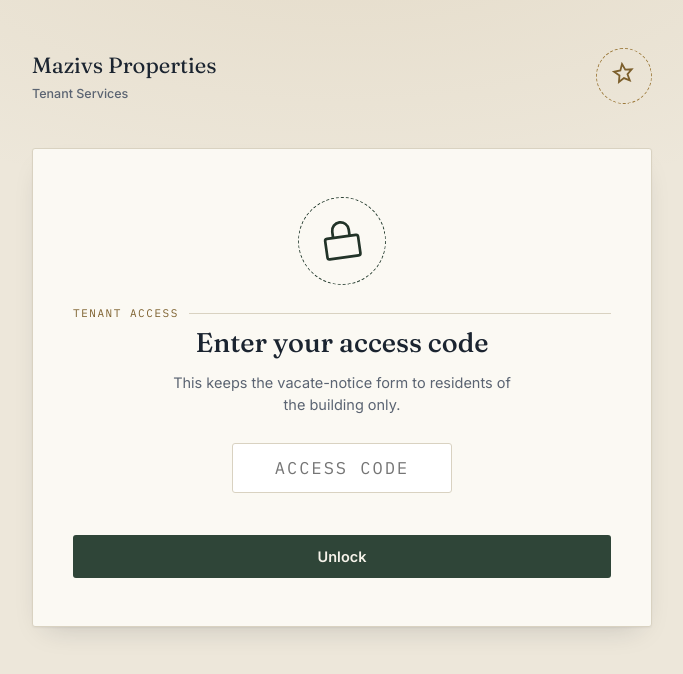
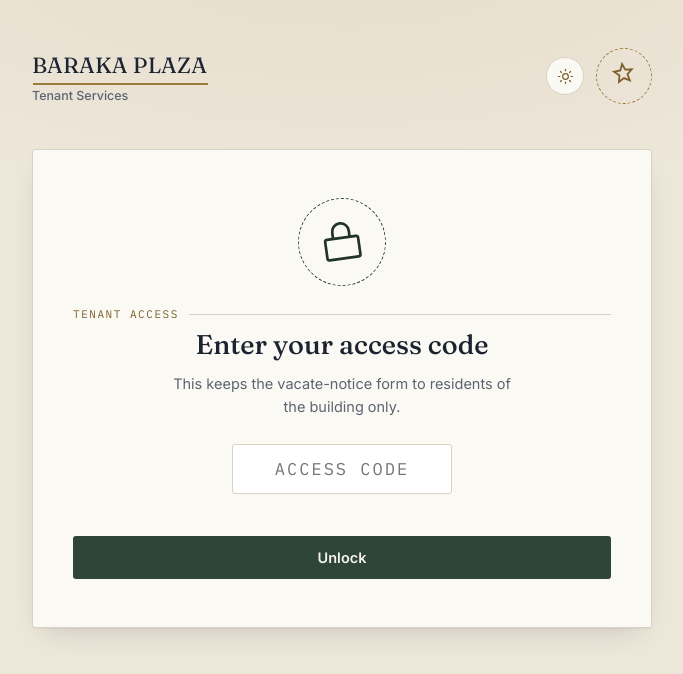
Before and after one commit to Rentpay7/vacation-notice, a plain HTML site: page index.html in a window 1280 px wide. Shown: the whole page, without its empty margins (298-981 px from the left). Drawn offline with Linux system fonts and the light colour scheme.

Commit message:
Update index.html

```diff
--- a/index.html
+++ b/index.html
@@ -3,7 +3,7 @@
 <head>
 <meta charset="UTF-8">
 <meta name="viewport" content="width=device-width, initial-scale=1">
-<title>Notice to Vacate</title>
+<title>Notice to Vacate · Baraka Plaza</title>
 <link rel="preconnect" href="https://fonts.googleapis.com">
 <link rel="preconnect" href="https://fonts.gstatic.com" crossorigin>
 <link href="https://fonts.googleapis.com/css2?family=Fraunces:opsz,wght@9..144,400;9..144,500;9..144,600&family=Inter:wght@400;500;600&family=IBM+Plex+Mono:wght@400;500&display=swap" rel="stylesheet">
@@ -13,14 +13,34 @@
     --ink-soft:#5B6472;
     --paper:#EDE7DA;
     --card:#FBF9F3;
+    --field-bg:#FFFFFF;
     --line:#D9D2C1;
     --brass:#9C7A3C;
     --brass-dark:#7C5F2C;
     --forest:#2F4538;
     --forest-dark:#223328;
+    --forest-text:#F6F3EA;
     --rust:#A0473A;
     --shadow: 0 1px 2px rgba(27,36,48,0.06), 0 12px 28px -14px rgba(27,36,48,0.22);
     --radius: 3px;
+    color-scheme: light;
+  }
+
+  [data-theme="dark"]{
+    --ink:#EEE9DD;
+    --ink-soft:#9CA3AF;
+    --paper:#12151B;
+    --card:#1B2029;
+    --field-bg:#20262F;
+    --line:#333B47;
+    --brass:#D4AD6E;
+    --brass-dark:#E7C384;
+    --forest:#4A6E58;
+    --forest-dark:#5C876B;
+    --forest-text:#0F1712;
+    --rust:#D98676;
+    --shadow: 0 1px 2px rgba(0,0,0,0.3), 0 14px 30px -14px rgba(0,0,0,0.55);
+    color-scheme: dark;
   }
 
   *{box-sizing:border-box;}
@@ -35,6 +55,10 @@
     line-height:1.55;
     min-height:100svh;
     padding: clamp(16px, 4vw, 48px);
+    transition: background-color .45s ease, color .3s ease;
+  }
+  body, .card, .link-btn, input, textarea, button{
+    transition: background-color .45s ease, border-color .45s ease, color .3s ease, box-shadow .45s ease;
   }
 
   h1,h2,h3{ font-family:'Fraunces', serif; font-weight:500; margin:0; }
@@ -52,8 +76,43 @@
   .eyebrow::after{ content:""; height:1px; flex:1; background:var(--line); }
 
   header.site{ display:flex; justify-content:space-between; align-items:flex-start; gap:16px; margin-bottom: clamp(28px, 5vw, 44px); }
-  header.site .brand{ font-family:'Fraunces', serif; font-size: clamp(19px, 2.4vw, 22px); }
-  header.site .brand small{ display:block; font-family:'Inter', sans-serif; font-size:12.5px; color:var(--ink-soft); font-weight:500; margin-top:2px; }
+  header.site .brand{ font-family:'Fraunces', serif; font-size: clamp(19px, 2.4vw, 22px); position:relative; }
+  header.site .brand small{ display:block; font-family:'Inter', sans-serif; font-size:12.5px; color:var(--ink-soft); font-weight:500; margin-top:4px; }
+  header.site .brand-right{ display:flex; align-items:center; gap:12px; }
+
+  .brand-name{
+    display:inline-block; position:relative; letter-spacing:.01em;
+    animation: stampIn .6s cubic-bezier(.2,.8,.2,1) both;
+    animation-delay:.1s;
+  }
+  .brand-name::after{
+    content:""; position:absolute; left:1px; bottom:-3px; height:2px; width:0; background:var(--brass);
+    animation: underline .5s ease forwards; animation-delay:.7s;
+  }
+  @keyframes stampIn{
+    0%{ opacity:0; transform:scale(1.4) rotate(-7deg); }
+    55%{ opacity:1; transform:scale(.95) rotate(1.5deg); }
+    75%{ transform:scale(1.04) rotate(-.5deg); }
+    100%{ opacity:1; transform:scale(1) rotate(0deg); }
+  }
+  @keyframes underline{ to{ width:100%; } }
+
+  /* ---------- theme toggle ---------- */
+  .theme-toggle{
+    width:38px; height:38px; border-radius:50%;
+    background:var(--card); border:1px solid var(--line) !important;
+    display:flex; align-items:center; justify-content:center;
+    position:relative; overflow:hidden; padding:0; flex-shrink:0;
+  }
+  .theme-toggle:hover{ border-color:var(--brass) !important; }
+  .theme-toggle svg{
+    position:absolute; width:17px; height:17px; color:var(--brass-dark);
+    transition: transform .5s cubic-bezier(.4,0,.2,1), opacity .35s ease;
+  }
+  .theme-toggle .sun{ opacity:1; transform:rotate(0deg) scale(1); }
+  .theme-toggle .moon{ opacity:0; transform:rotate(85deg) scale(.4); }
+  [data-theme="dark"] .theme-toggle .sun{ opacity:0; transform:rotate(-85deg) scale(.4); }
+  [data-theme="dark"] .theme-toggle .moon{ opacity:1; transform:rotate(0deg) scale(1); }
 
   /* ---------- stamp mark (signature element) ---------- */
   .stamp{
@@ -100,7 +159,7 @@
     padding:13px 10px;
     border:1px solid var(--line);
     border-radius:var(--radius);
-    background:#fff;
+    background:var(--field-bg);
     color:var(--ink);
   }
   input.code-input:focus, button:focus-visible, a.btn:focus-visible, .link-btn:focus-visible{
@@ -118,7 +177,7 @@
     padding:13px 22px;
     transition: transform .15s ease, box-shadow .15s ease, background .2s ease;
   }
-  .btn-primary{ background:var(--forest); color:#F6F3EA; width:100%; margin-top:14px; }
+  .btn-primary{ background:var(--forest); color:var(--forest-text); width:100%; margin-top:14px; }
   .btn-primary:hover{ background:var(--forest-dark); transform:translateY(-1px); }
   .btn-primary:disabled{ opacity:.55; cursor:default; transform:none; }
   .btn-ghost{
@@ -146,7 +205,7 @@
   .field .req{ color:var(--brass-dark); }
   .field input, .field textarea{
     width:100%; font-family:'Inter', sans-serif; font-size:15px; color:var(--ink);
-    padding:11px 12px; border:1px solid var(--line); border-radius:var(--radius); background:#fff;
+    padding:11px 12px; border:1px solid var(--line); border-radius:var(--radius); background:var(--field-bg);
   }
   .field textarea{ resize:vertical; min-height:80px; font-family:'Inter', sans-serif; }
   .two-col{ display:grid; grid-template-columns:1fr 1fr; gap:14px; }
@@ -199,9 +258,15 @@
 <div class="wrap">
 
   <header class="site">
-    <div class="brand">Mazivs Properties<small>Tenant Services</small></div>
-    <div class="stamp" aria-hidden="true">
-      <svg viewBox="0 0 24 24" fill="none" stroke="currentColor" stroke-width="1.4"><path d="M12 3l1.9 4.6 4.9.4-3.7 3.3 1.1 4.9L12 13.8 7.8 16.2l1.1-4.9L5.2 8l4.9-.4L12 3z"/></svg>
+    <div class="brand"><span class="brand-name">BARAKA PLAZA</span><small>Tenant Services</small></div>
+    <div class="brand-right">
+      <button class="theme-toggle" id="themeToggle" type="button" aria-label="Switch to dark mode">
+        <svg class="sun" viewBox="0 0 24 24" fill="none" stroke="currentColor" stroke-width="1.7" stroke-linecap="round"><circle cx="12" cy="12" r="4"/><path d="M12 2v2M12 20v2M4.9 4.9l1.4 1.4M17.7 17.7l1.4 1.4M2 12h2M20 12h2M4.9 19.1l1.4-1.4M17.7 6.3l1.4-1.4"/></svg>
+        <svg class="moon" viewBox="0 0 24 24" fill="none" stroke="currentColor" stroke-width="1.7" stroke-linecap="round" stroke-linejoin="round"><path d="M21 12.8A9 9 0 1 1 11.2 3 7 7 0 0 0 21 12.8z"/></svg>
+      </button>
+      <div class="stamp" aria-hidden="true">
+        <svg viewBox="0 0 24 24" fill="none" stroke="currentColor" stroke-width="1.4"><path d="M12 3l1.9 4.6 4.9.4-3.7 3.3 1.1 4.9L12 13.8 7.8 16.2l1.1-4.9L5.2 8l4.9-.4L12 3z"/></svg>
+      </div>
     </div>
   </header>
 
@@ -301,7 +366,7 @@
       </div>
     </section>
 
-    <footer>Mazivs Properties &middot; Tenant Services</footer>
+    <footer>Baraka Plaza &middot; Tenant Services</footer>
   </div>
 
 </div>
@@ -312,8 +377,9 @@
 
   var APPS_SCRIPT_URL = "https://script.google.com/macros/s/AKfycbyEQZLgJqx6xtWN-z3RAwWFxKYWk9wI2UFhxQHMu7DuXwA46k0lpsmEcbszWVf2cYsS/exec";
 
-  var STORE_CRED = "mazivs_tp_cred_id";
-  var STORE_CODE = "mazivs_tp_cached";
+  var STORE_CRED = "baraka_tp_cred_id";
+  var STORE_CODE = "baraka_tp_cached";
+  var STORE_THEME = "baraka_tp_theme";
 
   // ---- tiny helpers ----
   function $(id){ return document.getElementById(id); }
@@ -336,6 +402,21 @@
   // The real check is always re-verified against the server before the form unlocks.
   function veil(str){ return btoa(unescape(encodeURIComponent(str))).split("").reverse().join(""); }
   function unveil(str){ try { return decodeURIComponent(escape(atob(str.split("").reverse().join("")))); } catch(e){ return ""; } }
+
+  // ================= THEME =================
+  var themeBtn = $("themeToggle");
+  function applyTheme(theme){
+    document.documentElement.setAttribute("data-theme", theme);
+    themeBtn.setAttribute("aria-label", theme === "dark" ? "Switch to light mode" : "Switch to dark mode");
+    localStorage.setItem(STORE_THEME, theme);
+  }
+  var savedTheme = localStorage.getItem(STORE_THEME);
+  var systemDark = window.matchMedia && window.matchMedia("(prefers-color-scheme: dark)").matches;
+  applyTheme(savedTheme || (systemDark ? "dark" : "light"));
+  themeBtn.addEventListener("click", function(){
+    var next = document.documentElement.getAttribute("data-theme") === "dark" ? "light" : "dark";
+    applyTheme(next);
+  });
 
   // ---- backend calls (text/plain body avoids a CORS preflight Apps Script can't answer) ----
   function callBackend(action, extra){
@@ -418,7 +499,7 @@
     navigator.credentials.create({
       publicKey: {
         challenge: randomBytes(32),
-        rp: { name: "Mazivs Properties — Tenant Services" },
+        rp: { name: "Baraka Plaza — Tenant Services" },
         user: { id: randomBytes(16), name: "tenant", displayName: "Tenant" },
         pubKeyCredParams: [{ type: "public-key", alg: -7 }, { type: "public-key", alg: -257 }],
         authenticatorSelection: { authenticatorAttachment: "platform", userVerification: "required" },
```
